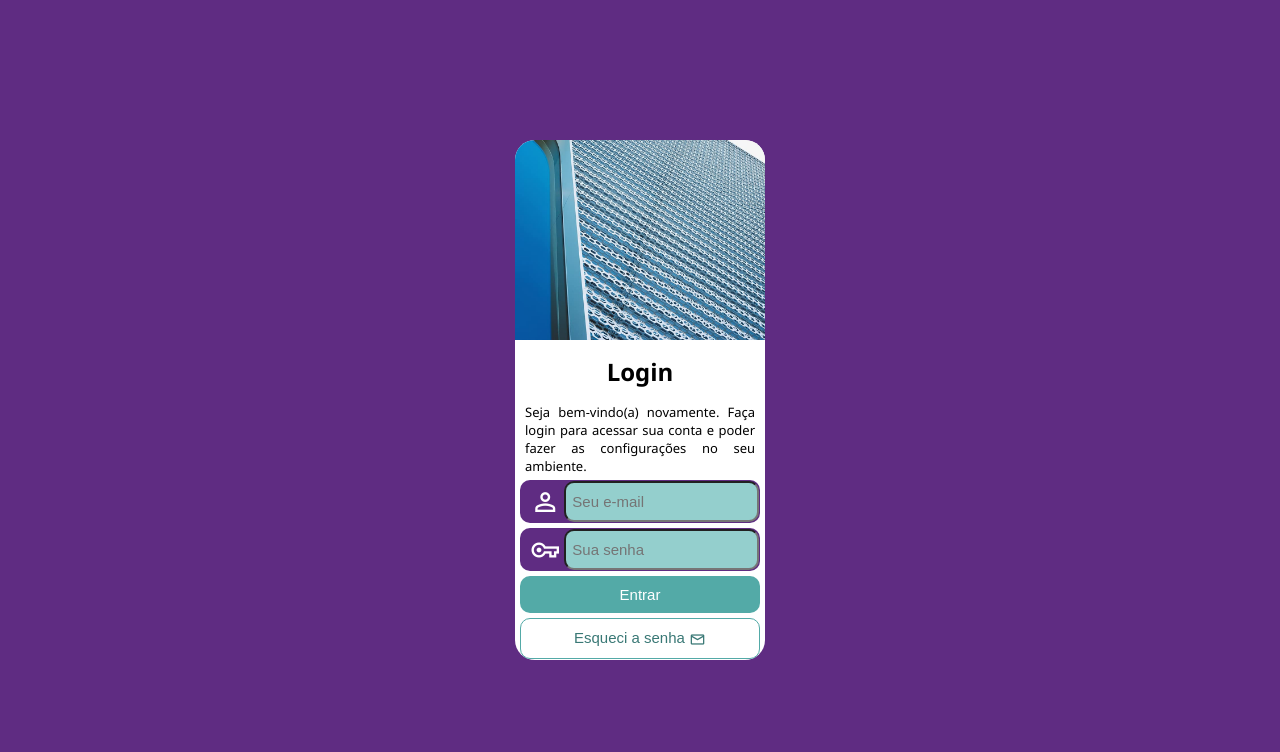
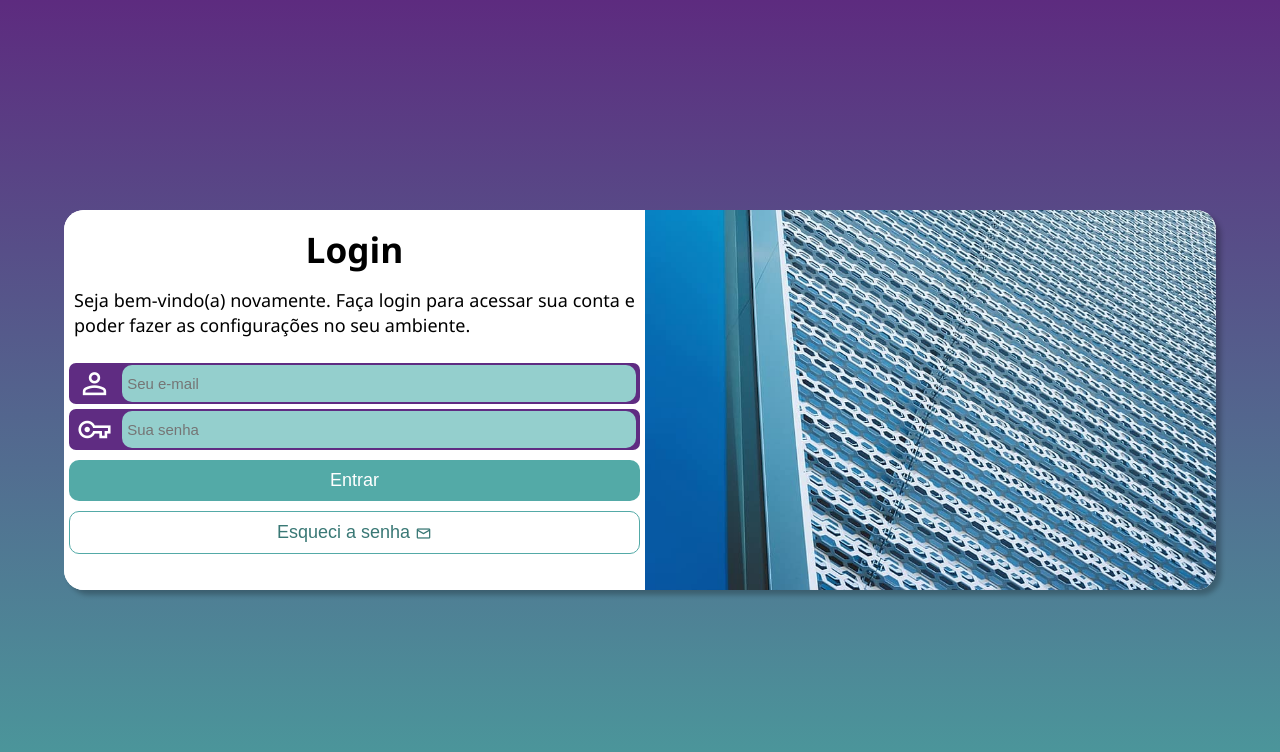
Before and after one commit to FThiagoB/HTML5_CSS3, a plain HTML site: page desafios/15/index.html in a window 1280 px wide. Drawn offline with nearby package versions, Linux system fonts and the light colour scheme.

Commit message:
Finalizando o desafio da tela de login

```diff
--- a/desafios/15/css/media_queries.css
+++ b/desafios/15/css/media_queries.css
@@ -1 +1,129 @@
 @charset "UTF-8";
+
+/* Typical Device Breakpoints
+
+    Small Screens: 0-600px
+    Celular: 601px-768px
+    Tablet: 769px-992px
+    Desktops: 993px-1200px
+    Grandes telas: >1200px
+*/
+
+/* Tablet */
+@media screen and (min-width: 850px){
+    html, body{
+        background: linear-gradient(#5D2B7F, #4C929A);
+    }
+
+    main{
+        display: flex;
+        flex-direction: row;
+        justify-content: center;
+        flex-wrap: nowrap;
+
+        width: 80vw;
+        height: 290px;
+    }
+
+    section.imagem{
+        height: 100%;
+        width: 35vw;
+
+        border-radius: 20px 0px 0px 20px;
+    }
+
+    section.form{
+        width: 100%;
+        height: 100%;
+        border-radius: 20px;
+        padding: 0px 5px;
+    }
+
+    section.form p{
+        padding: 0px 5px;
+    }
+
+    form .campo{
+        padding: 0px;
+        margin: 5px 0px;
+        border-radius: 7px;
+    }
+
+    form .campo .icon{
+        padding: 0px;
+        margin: 0px;
+
+        text-align: center;
+    }
+
+    form .campo .input{
+        width: 91%;
+
+        padding: 10px 0px;
+        margin: 2px 0px;
+    }
+
+    form #submit, form #forget{
+        width: 100%;
+        padding: 10px 0px;
+    }
+}
+
+/* Desktops */
+@media screen and (min-width: 1100px){
+    html, body{
+        background: linear-gradient(#5D2B7F, #4A9C9C);
+    }
+
+    main{
+        display: flex;
+        flex-direction: row-reverse;
+        justify-content: center;
+        flex-wrap: nowrap;
+
+        width: 90vw;
+        height: 380px;
+    }
+
+    section.imagem{
+        height: 100%;
+        width: 50vw;
+
+        border-radius: 0px 20px 20px 0px;
+    }
+
+    section.form{
+        width: 50vw;
+    }
+
+    section.form p{
+        margin-bottom: 25px;
+    }
+
+    form .campo{
+        font-size: 1.5em;
+    }
+
+    form .campo .icon{
+        font-size: 35px;
+        padding: 0px 4px;
+    }
+
+    form .campo .input{
+        width: 90%;
+    }
+
+    form #submit, form #forget{
+        margin: 5px 0px;
+        font-size: 18px;
+    }
+
+    section.form h1{
+        font-size: 2.2em;
+    }
+
+    section.form p{
+        font-size: 18px;
+        line-height: 25px;
+    }
+}
--- a/desafios/15/css/style.css
+++ b/desafios/15/css/style.css
@@ -29,6 +29,10 @@ main{
     transform: translate(-50%, -50%);
 
     border-radius: 20px;
+    box-shadow: 5px 5px 5px rgba(0, 0, 0, 0.247);
+
+    transition: width .125s, height .125s;
+    transition-timing-function: ease;
 }
 
 section.imagem{
@@ -85,7 +89,9 @@ form .campo .input{
     border-radius: 10px;
     vertical-align: middle;
     padding: 10px 6px;
-    margin: 0px;
+    margin: 1px 0px;
+    text-indent: 5px;
+    border: none;
 }
 
 form .campo .input:focus{
--- a/site/search/search_index.json
+++ b/site/search/search_index.json
@@ -1 +1 @@
-{"config":{"lang":["pt"],"separator":"[\\s\\-]+","pipeline":["stopWordFilter"]},"docs":[{"location":"","title":"In\u00edcio","text":""},{"location":"#exercicios","title":"Exerc\u00edcios","text":"P\u00e1gina Descri\u00e7\u00e3o ex01 Primeira p\u00e1gina HTML ex02 Usando par\u00e1grafos e emojis ex03 Come\u00e7ando com imagens ex04 Usando favicon ex05 Hierarquia de t\u00edtulos ex06 Formata\u00e7\u00e3o de textos ex09 Listas ex11 Usando imagens e \u00e1udios ex12 Usando v\u00eddeos ex13 Folhas de estilo ex14 Folhas de estilo (2) ex15 Folhas de estilo (3) ex16 Representando cores ex17 Usando fontes (1) ex18 Usando fontes (2) ex19 Seletores CSS ex20 Pseudoclasses ex21 Modelo de caixa ex22 Usando imagens de fundo ex23 Criando tabelas ex24 Usando iframes ex25 Formul\u00e1rios ex26 Media Queries (1)"},{"location":"#desafios","title":"Desafios","text":"P\u00e1gina Descri\u00e7\u00e3o d01 Desafio das mensagens d02 Desafio das imagens d03 Desafio do mapa mundi d04 Desafio dos emojis d05 Desafio social d06 Desafio das tags d07 Desafio da imagem flex\u00edvel d08 Desafio de navega\u00e7\u00e3o d09 Desafio dos v\u00eddeos d10 Desafio Android d10 Desafio Android : P\u00e1gina criada na solu\u00e7\u00e3o d12 Desafio do cordel d13 Desafio das tabelas d14 Desafio da tela de celular"}]}
+{"config":{"lang":["pt"],"separator":"[\\s\\-]+","pipeline":["stopWordFilter"]},"docs":[{"location":"","title":"In\u00edcio","text":""},{"location":"#exercicios","title":"Exerc\u00edcios","text":"P\u00e1gina Descri\u00e7\u00e3o ex01 Primeira p\u00e1gina HTML ex02 Usando par\u00e1grafos e emojis ex03 Come\u00e7ando com imagens ex04 Usando favicon ex05 Hierarquia de t\u00edtulos ex06 Formata\u00e7\u00e3o de textos ex09 Listas ex11 Usando imagens e \u00e1udios ex12 Usando v\u00eddeos ex13 Folhas de estilo ex14 Folhas de estilo (2) ex15 Folhas de estilo (3) ex16 Representando cores ex17 Usando fontes (1) ex18 Usando fontes (2) ex19 Seletores CSS ex20 Pseudoclasses ex21 Modelo de caixa ex22 Usando imagens de fundo ex23 Criando tabelas ex24 Usando iframes ex25 Formul\u00e1rios ex26 Media Queries (1)"},{"location":"#desafios","title":"Desafios","text":"P\u00e1gina Descri\u00e7\u00e3o d01 Desafio das mensagens d02 Desafio das imagens d03 Desafio do mapa mundi d04 Desafio dos emojis d05 Desafio social d06 Desafio das tags d07 Desafio da imagem flex\u00edvel d08 Desafio de navega\u00e7\u00e3o d09 Desafio dos v\u00eddeos d10 Desafio Android d10 Desafio Android : P\u00e1gina criada na solu\u00e7\u00e3o d12 Desafio do cordel d13 Desafio das tabelas d14 Desafio da tela de celular d15 Desafio tela de login"}]}
```
Also changed, not shown: site/index.html (+4 -0 lines), 1 other file.
